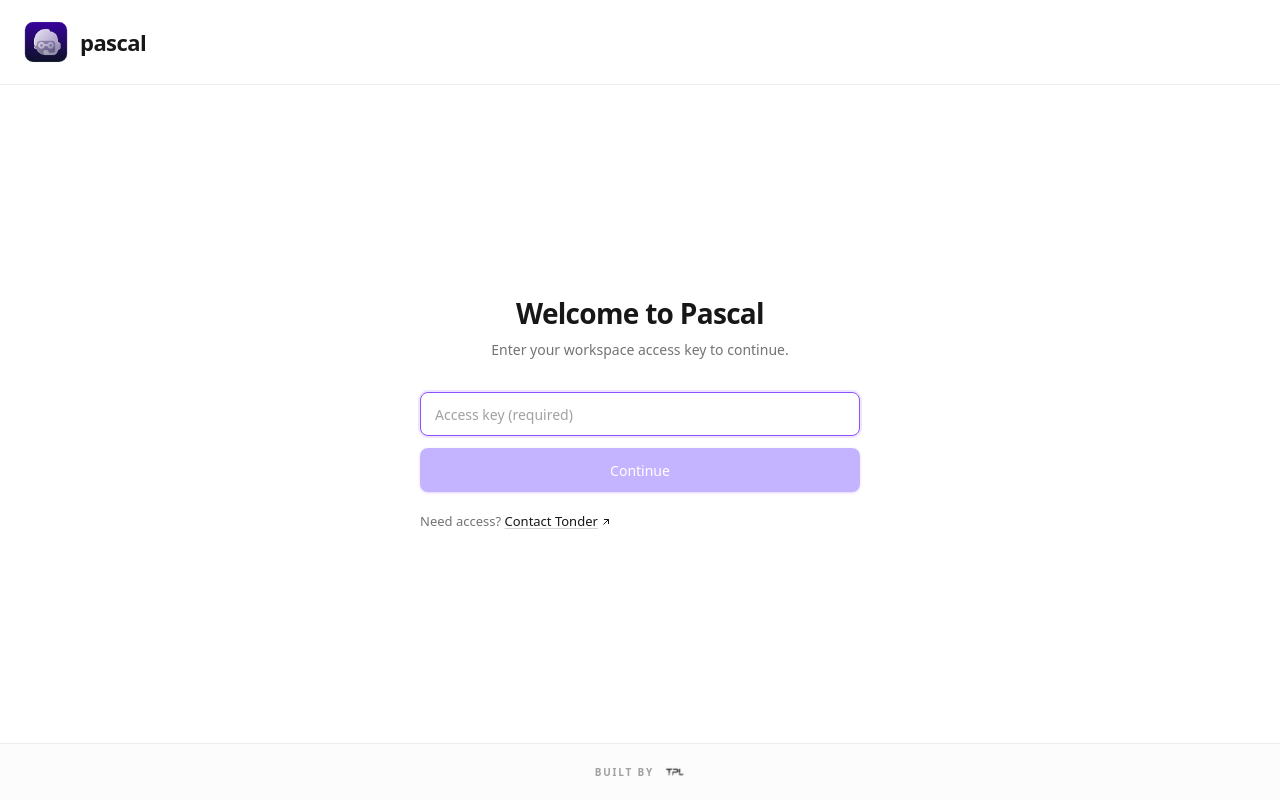
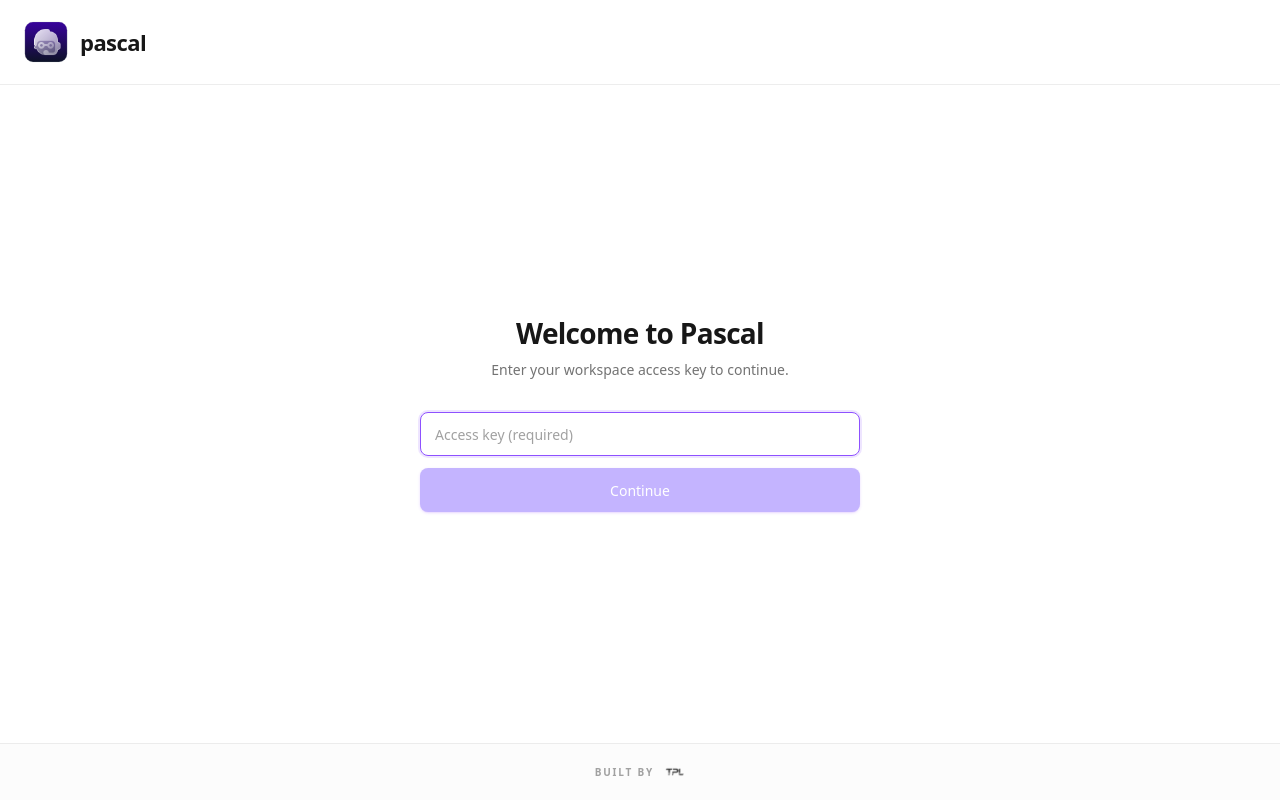
Before and after one commit to yuyo99/tonder-pascal, a Next.js app in the folder dashboard/: page /login in a window 1280 px wide. Built offline with nearby package versions, Linux system fonts and the light colour scheme.

Commit message:
Login: remove "Need access? Contact Tonder" link
Per design feedback — the form is cleaner without it. Form is
now just heading + input + Continue button + footer.

Co-Authored-By: Claude Opus 4.7 (1M context) <noreply@anthropic.com>

```diff
--- a/dashboard/app/login/page.tsx
+++ b/dashboard/app/login/page.tsx
@@ -172,25 +172,6 @@ export default function LoginPage() {
             </button>
           </form>
 
-          {/* Need access link */}
-          <p className="mt-5 text-[13px] text-neutral-500">
-            Need access?{" "}
-            <a
-              href="mailto:soporte@tonder.io"
-              className="text-neutral-900 underline underline-offset-2 decoration-neutral-300 hover:text-violet-700 hover:decoration-violet-300 inline-flex items-center gap-0.5 transition-colors"
-            >
-              Contact Tonder
-              <svg
-                className="w-3 h-3"
-                viewBox="0 0 24 24"
-                fill="none"
-                stroke="currentColor"
-                strokeWidth={2}
-              >
-                <path d="M7 17L17 7M17 7H8M17 7v9" />
-              </svg>
-            </a>
-          </p>
         </div>
       </main>
 
```
